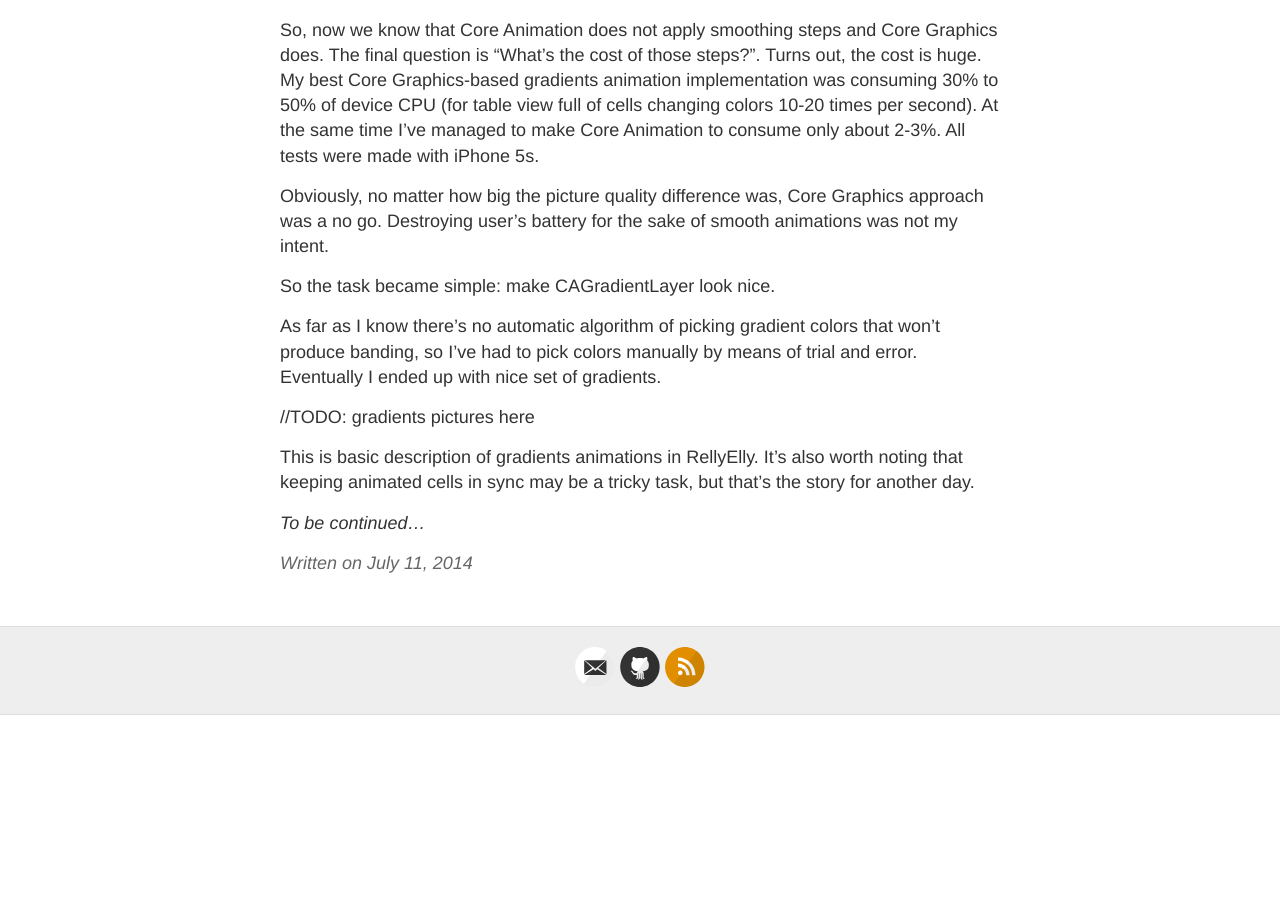
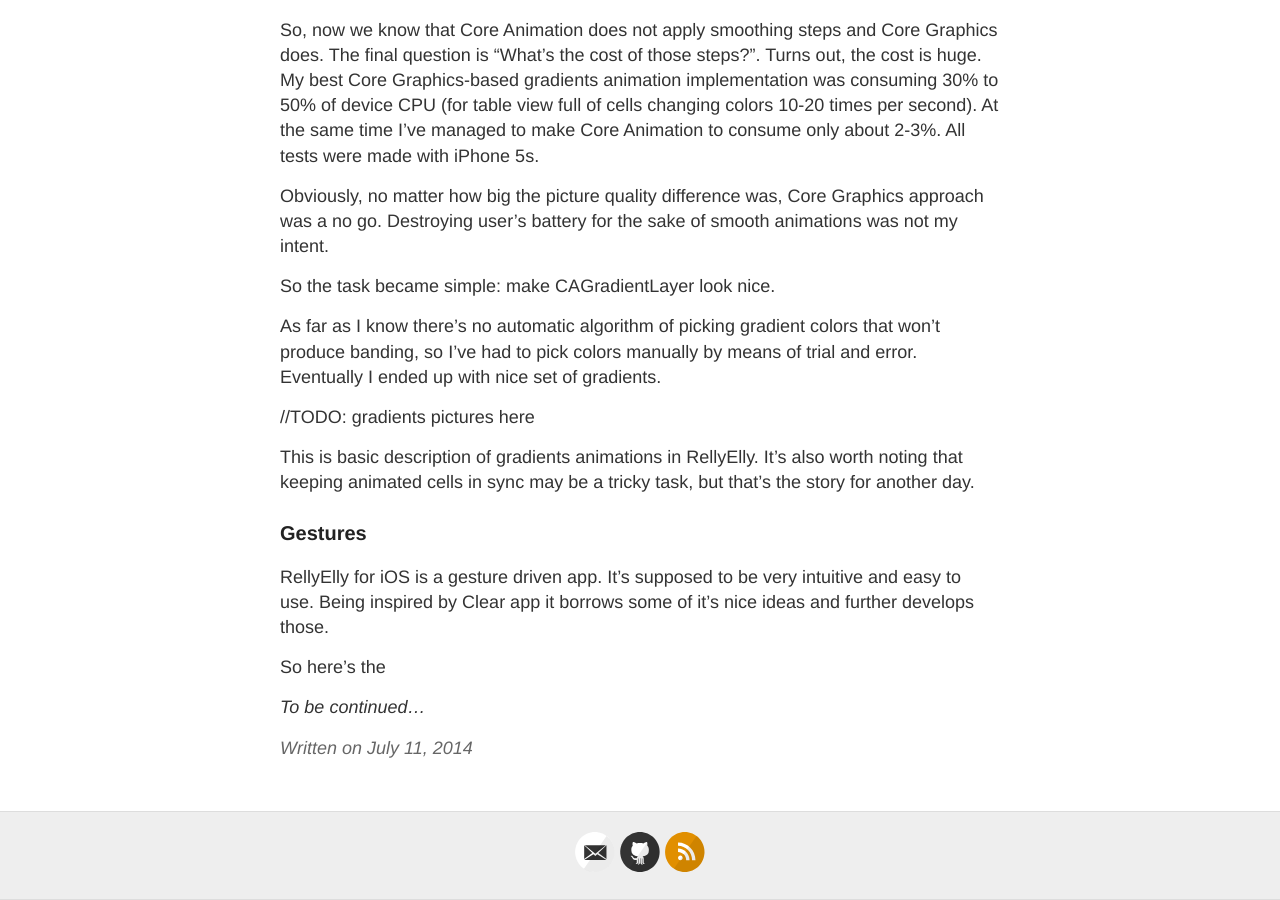
Before and after one commit to golopupinsky/golopupinsky.github.io, a Jekyll site: the page built from _posts/2014-7-11-Relly-Elly-IOS.md, in a window 1280 px wide and 900 px high, scrolled down 3493 px. Built offline with Jekyll 4.4.1, drawn with Linux system fonts in a browser that asks for light colours; before the commit the page ends 4208 px from its top, so only the background shows below that.

Commit message:
RellyEllyIos: gestures section started

```diff
--- a/_posts/2014-7-11-Relly-Elly-IOS.md
+++ b/_posts/2014-7-11-Relly-Elly-IOS.md
@@ -130,6 +130,10 @@ As far as I know there's no automatic algorithm of picking gradient colors that
 
 This is basic description of gradients animations in RellyElly. It's also worth noting that keeping animated cells in sync may be a tricky task, but that's the story for another day.
 
+### Gestures
 
+RellyElly for iOS is a gesture driven app. It's supposed to be very intuitive and easy to use. Being inspired by Clear app it borrows some of it's nice ideas and further develops those.
+
+So here's the
 
 *To be continued...*
```
